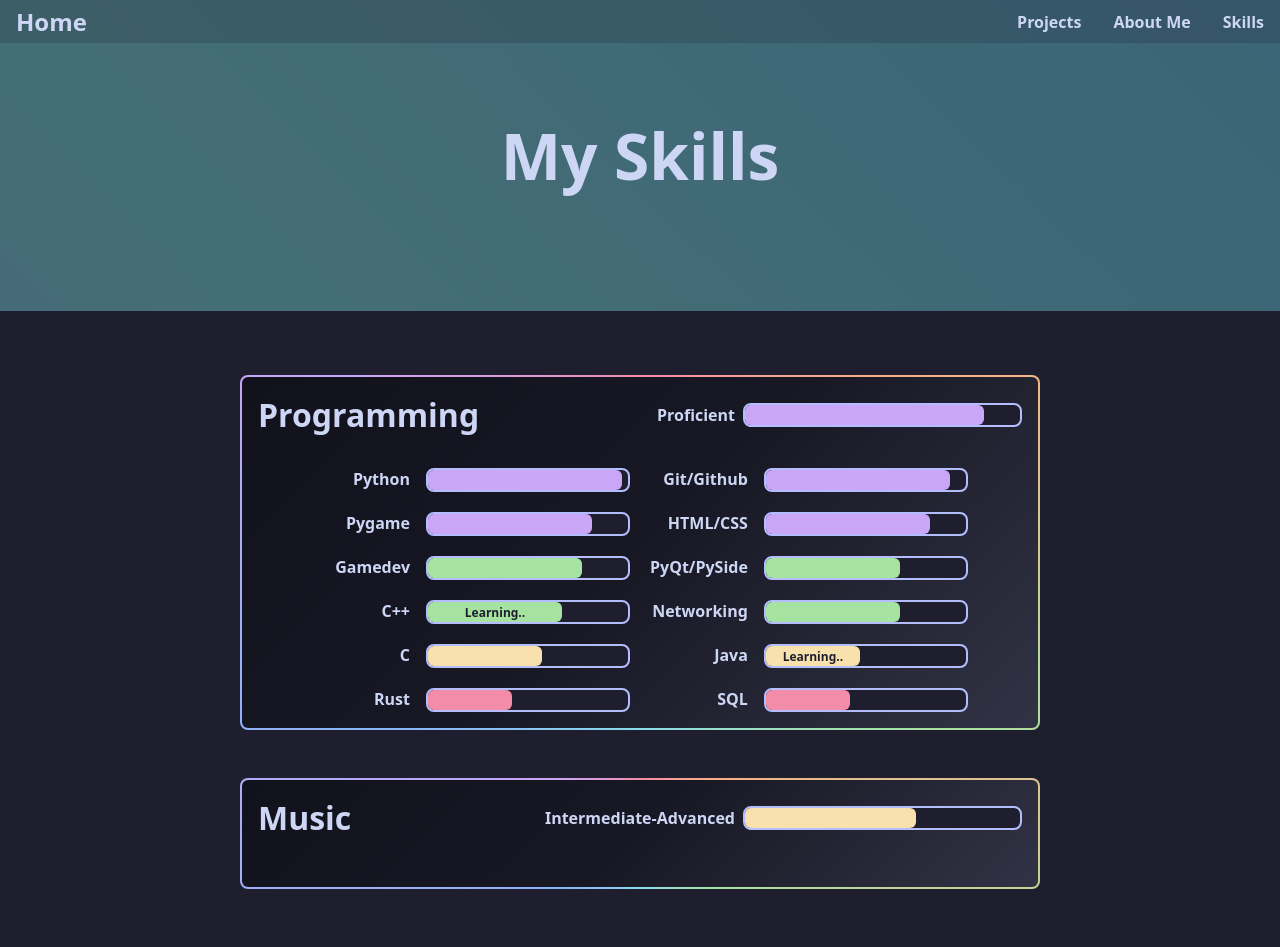
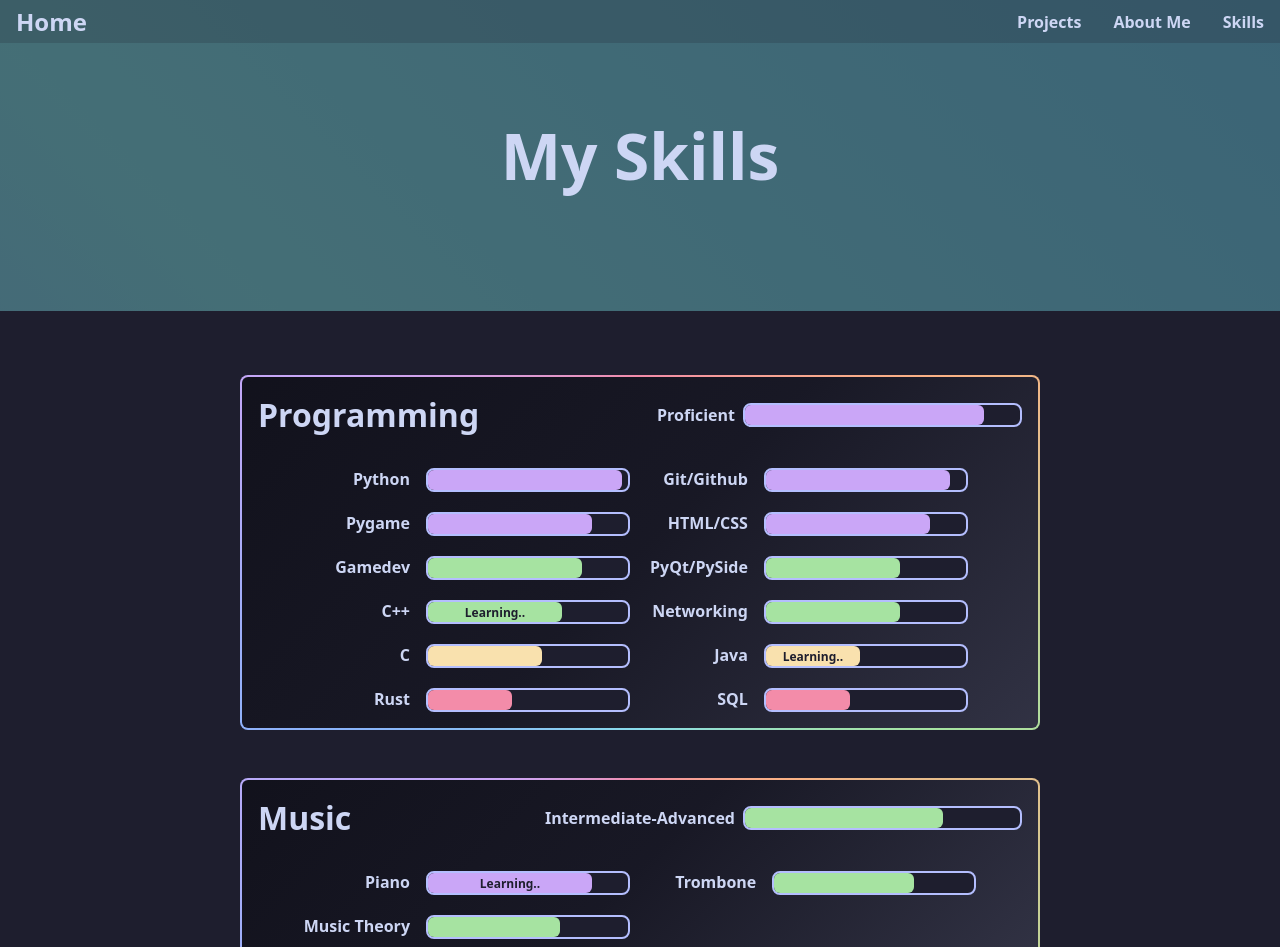
Before and after one commit to SSS-Says-Snek/personal-website, a SvelteKit app: page /skills in a window 1280 px wide. Shown: the top 947 px of the page. Before the commit the page ends 889 px from the top, so only its background shows below. Built offline with nearby package versions, Linux system fonts and the light colour scheme.

Commit message:
Add music skill

```diff
--- a/src/routes/skills/+page.svelte
+++ b/src/routes/skills/+page.svelte
@@ -1,5 +1,8 @@
 <script lang="ts">
+  import { genAnimationDelays } from "$lib";
+
   import Hero from "$lib/Hero.svelte";
+  import Delay from "$lib/Delay.svelte";
   import PercentBar from "./PercentBar.svelte";
 
   interface skill { name: string, percentage: number, tags: Array<string> };
@@ -9,6 +12,9 @@
     else if (a.percentage > b.percentage) { return -1;}
     return 0;
   }
+
+  const START_DELAY = 500;
+  const DELAY_AMOUNT = 100;
 
   let allSkills = [
     {
@@ -83,10 +89,24 @@
 
     {
       name: "Music",
-      percentage: 60,
+      percentage: 70,
       proficiency: "Intermediate-Advanced",
       subskills: [
-
+        {
+          name: "Piano",
+          percentage: 80,
+          tags: ["learning"]
+        },
+        {
+          name: "Trombone",
+          percentage: 68,
+          tags: []
+        },
+        {
+          name: "Music Theory",
+          percentage: 64,
+          tags: []
+        }
       ]
     }
   ];
@@ -94,6 +114,8 @@
   for (let skill of allSkills) {
     skill.subskills.sort(skillSorter);
   }
+
+  let cardDelays = genAnimationDelays(allSkills.length, START_DELAY, DELAY_AMOUNT);
 </script>
 
 <Hero>
@@ -101,7 +123,8 @@
 </Hero>
 
 <div class="container">
-  {#each allSkills as skill}
+  {#each allSkills as skill, idx}
+    <Delay animation_delay_ms={cardDelays[idx]}>
       <section class="skill-group-info">
         <div class="heading">
           <h2>{skill.name}</h2>
@@ -124,6 +147,7 @@
           {/each}
         </ul>
       </section>
+    </Delay>
   {/each}
 </div>
 
```
Lines whose indentation alone changed are shown as unchanged.
